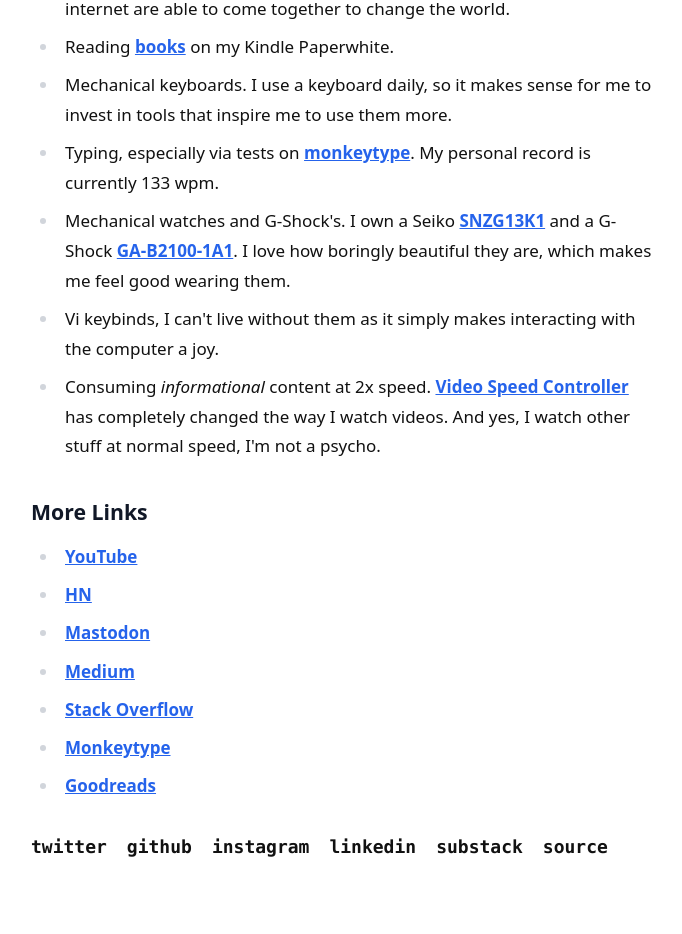
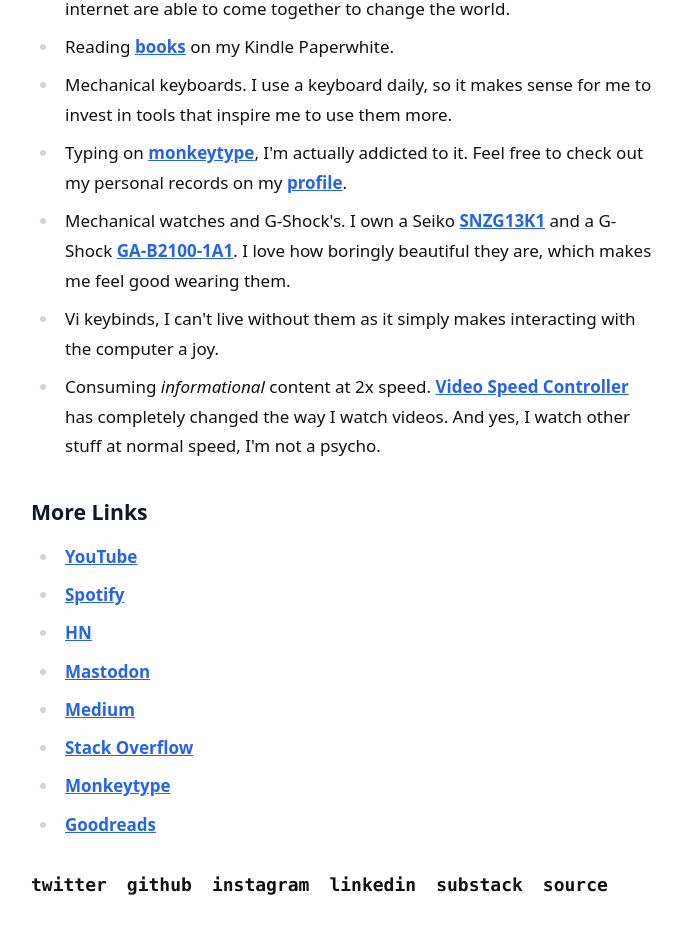
Before and after one commit to pzrsa/parsam.io, a Next.js app: page /about in a window 1280 px wide. Shown: the part 3880-4814 px from the top of the page, without its empty margins (297-979 px from the left). Before the commit the page ends 4781 px from the top, so only its background shows below. Built offline with nearby package versions, Linux system fonts and the light colour scheme.

Commit message:
add some stuff to about page

```diff
--- a/pages/about.tsx
+++ b/pages/about.tsx
@@ -205,12 +205,15 @@ export default function About() {
                 for me to invest in tools that inspire me to use them more.
               </li>
               <li>
-                Typing, especially via tests on{" "}
+                Typing on{" "}
+                <ExternalLink href="https://monkeytype.com" name="monkeytype" />
+                , I&apos;m actually addicted to it. Feel free to check out my
+                personal records on my{" "}
                 <ExternalLink
                   href="https://monkeytype.com/profile/pzrsa"
-                  name="monkeytype"
+                  name="profile"
                 />
-                . My personal record is currently 133 wpm.
+                .
               </li>
               <li>
                 Mechanical watches and G-Shock&apos;s. I own a Seiko{" "}
@@ -248,6 +251,12 @@ export default function About() {
                 <ExternalLink
                   href="https://www.youtube.com/@pzrsa"
                   name="YouTube"
+                />
+              </li>
+              <li>
+                <ExternalLink
+                  href="https://open.spotify.com/user/e4ebkdi70a4wu03jwbwrglzhk"
+                  name="Spotify"
                 />
               </li>
               <li>
```
